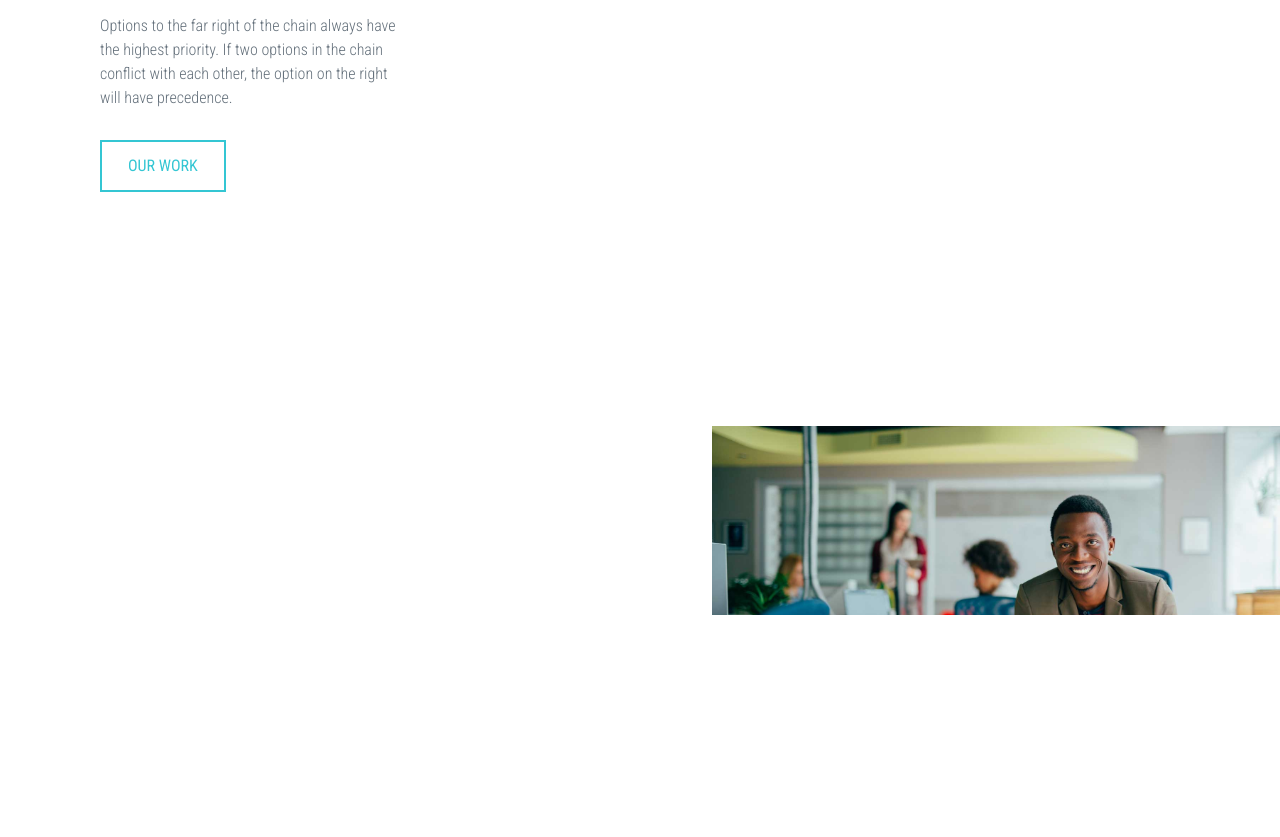
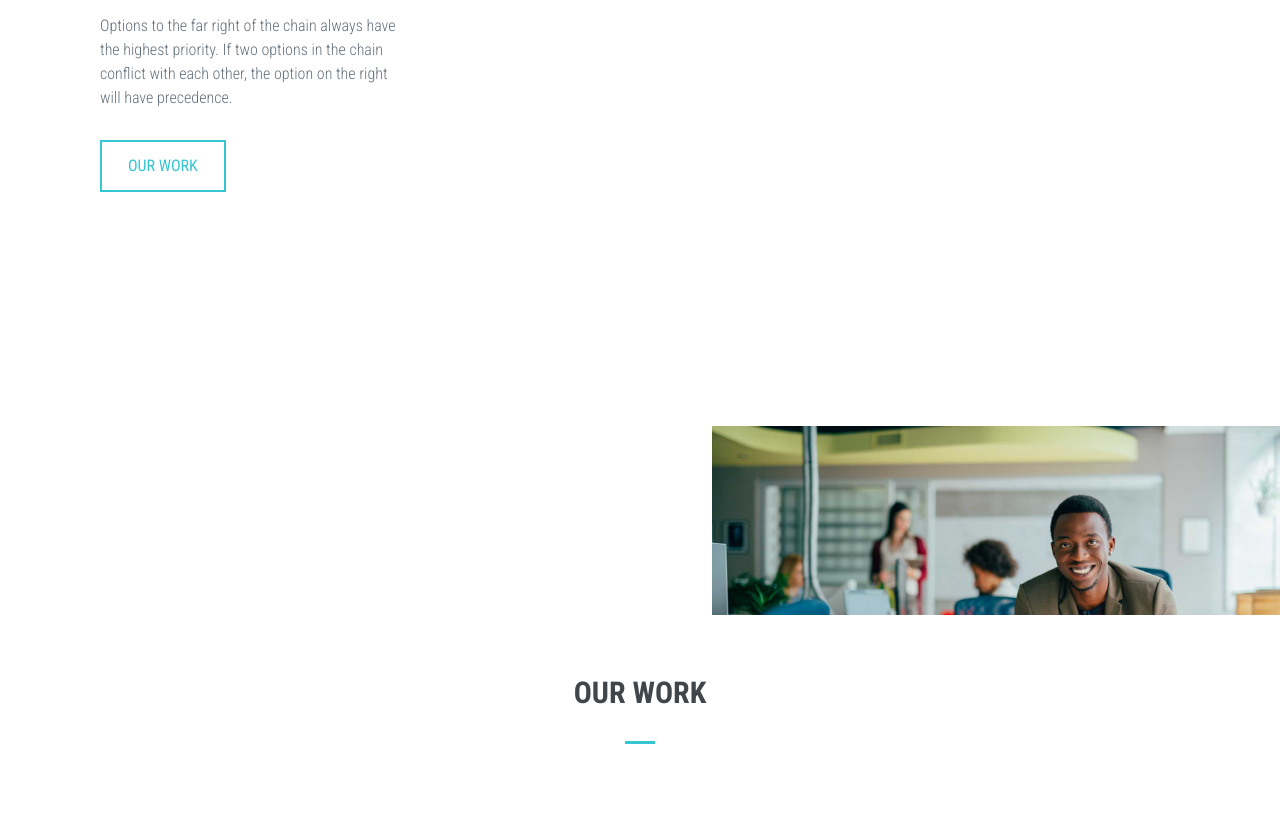
Before and after one commit to drrazzor/HTML-CSS-BootStrap-and-JQuery-Tut, a plain HTML site: page vesco/index.html in a window 1280 px wide. Shown: the part 1388-2225 px from the top of the page. Drawn offline with nearby package versions, Linux system fonts and the light colour scheme.

Commit message:
Our Work

```diff
--- a/vesco/index.html
+++ b/vesco/index.html
@@ -178,7 +178,7 @@
                                         </p>
                                     </div>
                                     <div id="btn">
-                                    <a class="btn btn-lg btn-general btn-blue" href="#work" role="button">Our Work</a>
+                                        <a class="btn btn-lg btn-general btn-blue" href="#work" role="button">Our Work</a>
                                     </div>
                                 </div>
 
@@ -192,6 +192,32 @@
 
     </section>
 
+
+    <!-- Our Work -->
+    <section id="section">
+    <div class="content-box">
+            <div class="content-title animated fadeInDown">
+                <!-- using WOW instead of animated -->
+                <h3> Our Work </h3>
+                <div class="content-title-underline"></div>
+            </div>
+        </div>
+
+        <div class="container">
+            <div class="row">
+                <div clas="col-md-*">
+
+                </div>
+            </div>
+        </div>
+
+
+
+
+
+
+
+    </section>
 
     <br>
     <br />
@@ -220,6 +246,11 @@
     <script src="js/custom.js"></script>
 
 
+
+
+
+
+
 </body>
 
 </html>
```
